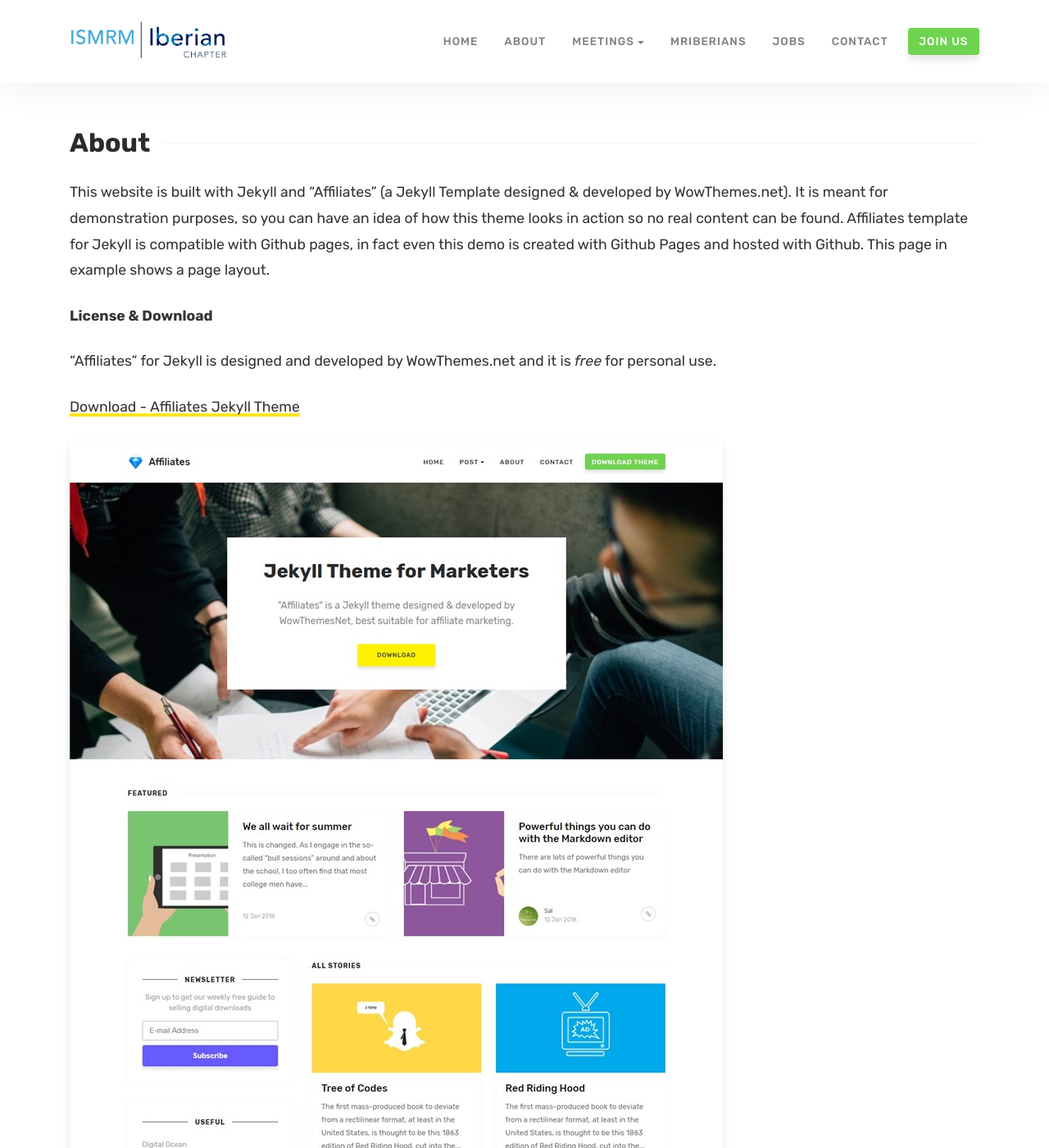
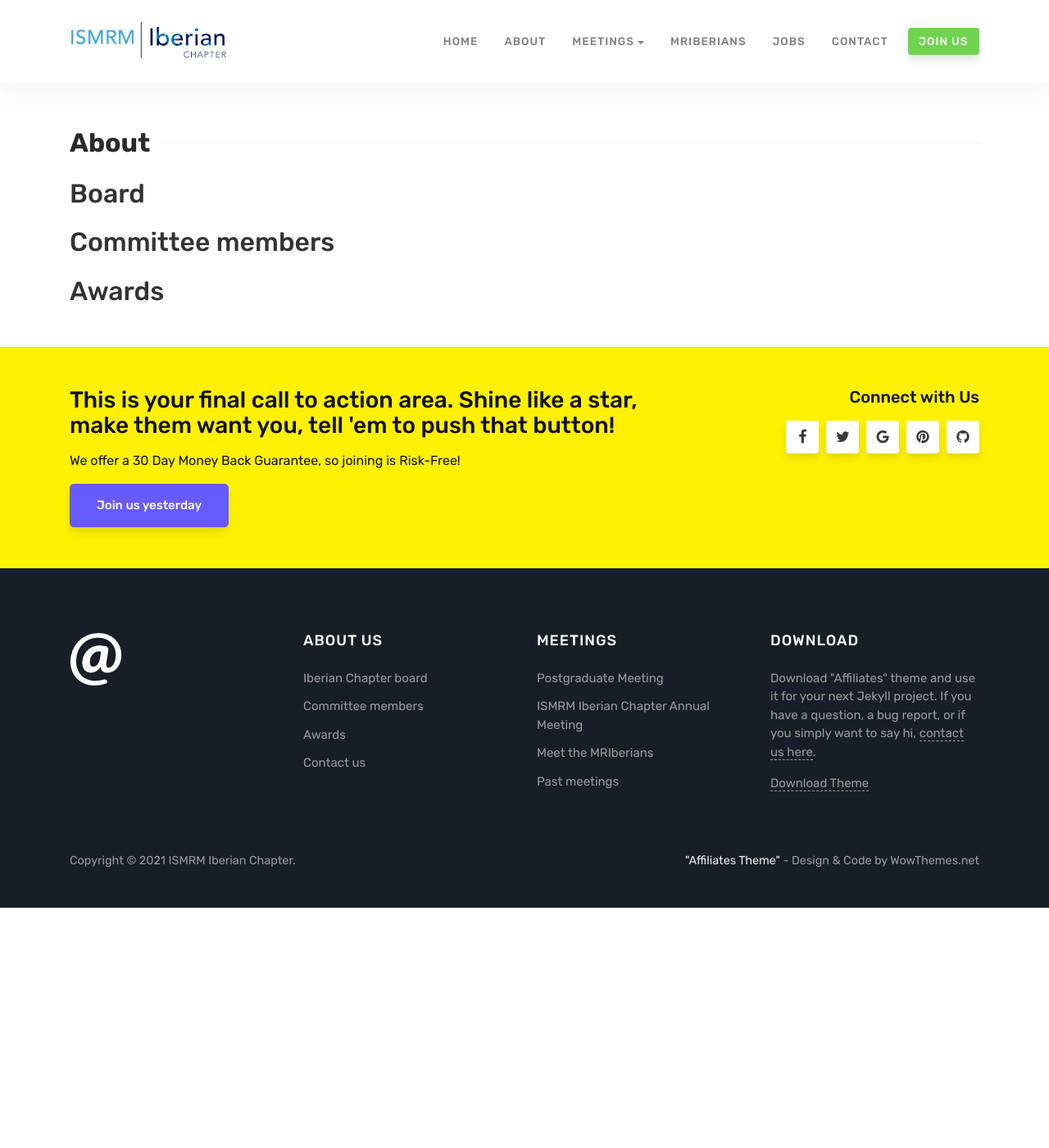
Before and after one commit to ismrm-iberian/ismrm-iberian.github.io, a Jekyll site: the page built from about.md, in a window 1280 px wide and 1400 px high. Shown: the whole window at 82% size. Built offline with Jekyll 4.4.1, drawn with Linux system fonts in a browser that asks for light colours; some of the changed text lies outside the part shown.

Commit message:
Update footer

```diff
--- a/_includes/footer.html
+++ b/_includes/footer.html
@@ -13,26 +13,24 @@
 
             <div class="col-sm-3">
             <div class="footer-widget">
-            <h5 class="title">Resources</h5>
+            <h5 class="title">About us</h5>
             <ul>
-            <li><a target="_blank" href="https://m.do.co/c/84c9b45d0c47">Digital Ocean</a></li>
-            <li><a target="blank" href="https://www.cloudways.com/en/pricing.php?id=153986&amp;a_bid=005da123">Cloudways</a></li>
-            <li><a target="blank" href="http://shareasale.com/r.cfm?b=875645&amp;u=1087935&amp;m=41388&amp;urllink=&amp;afftrack=">Page Speed Test</a></li>
-            <li><a target="blank" href="https://www.wowthemes.net/affiliate-area/?utm_source=fromjekyllsidebar&utm_campaign=sidebar">Partner with Us</a></li>
-            <li><a target="blank" href="https://www.wowthemes.net/category/jekyll-themes/">Our Jekyll Themes</a></li>
+            <li><a href="{{ site.baseurl }}/about#board">Iberian Chapter board</a></li>
+            <li><a href="{{ site.baseurl }}/about#committee-members">Committee members</a></li>
+            <li><a href="{{ site.baseurl }}/about#awards">Awards</a></li>
+            <li><a href="{{ site.baseurl }}/contact.html">Contact us</a></li>
             </ul>
             </div>
             </div>
 
             <div class="col-sm-3">
             <div class="footer-widget">
-            <h5 class="title">Author</h5>
+            <h5 class="title">Meetings</h5>
             <ul>
-            <li><a href="https://www.wowthemes.net/premium-themes-templates/">About Us</a></li>
-            <li><a target="_blank" href="https://www.wowthemes.net/affiliate-area/">Affiliates</a></li>
-            <li><a href="https://www.wowthemes.net/terms-and-conditions/">License</a></li>
-            <li><a href="https://www.wowthemes.net/blog/">Blog</a></li>
-            <li><a href="https://www.wowthemes.net/support/">Contact</a></li>
+            <li><a href="{{ site.baseurl }}/about">Postgraduate Meeting</a></li>
+            <li><a href="{{ site.baseurl }}/about">ISMRM Iberian Chapter Annual Meeting</a></li>
+            <li><a href="{{ site.baseurl }}/about">Meet the MRIberians</a></li>
+            <li><a href="{{ site.baseurl }}/about">Past meetings</a></li>
             </ul>
             </div>
             </div>
--- a/_includes/header.html
+++ b/_includes/header.html
@@ -33,11 +33,11 @@
                 </li>
 
                 <li class="nav-item">
-                    <a target="_blank" class="nav-link" href="{{ site.baseurl }}/mriberians">MRIberians</a>
+                    <a class="nav-link" href="{{ site.baseurl }}/mriberians">MRIberians</a>
                 </li>
 
                 <li class="nav-item">
-                    <a target="_blank" class="nav-link" href="{{ site.baseurl }}/jobs">Jobs</a>
+                    <a class="nav-link" href="{{ site.baseurl }}/jobs">Jobs</a>
                 </li>
 
                 <li class="nav-item">
--- a/about.md
+++ b/about.md
@@ -3,18 +3,8 @@
 title: About
 ---
 
-This website is built with Jekyll and "Affiliates" (a Jekyll Template designed & developed by WowThemes.net). It is meant for demonstration purposes, so you can have an idea of how this theme looks in action so no real content can be found. Affiliates template for Jekyll is compatible with Github pages, in fact even this demo is created with Github Pages and hosted with Github. This page in example shows a page layout.
+## Board
 
-**License & Download**
+## Committee members
 
-"Affiliates" for Jekyll is designed and developed by WowThemes.net and it is *free* for personal use.
-
-<a href="https://github.com/wowthemesnet/affiliates-jekyll-theme/archive/master.zip" target="_blank">Download - Affiliates Jekyll Theme</a>
-
-![jekyll template mediumish]({{site.baseurl}}/assets/images/theme1.jpg)
-
-![jekyll template mediumish]({{site.baseurl}}/assets/images/theme2.jpg)
-
-![jekyll template mediumish]({{site.baseurl}}/assets/images/theme3.jpg)
-
-![jekyll template mediumish]({{site.baseurl}}/assets/images/theme4.jpg)
+## Awards
```
